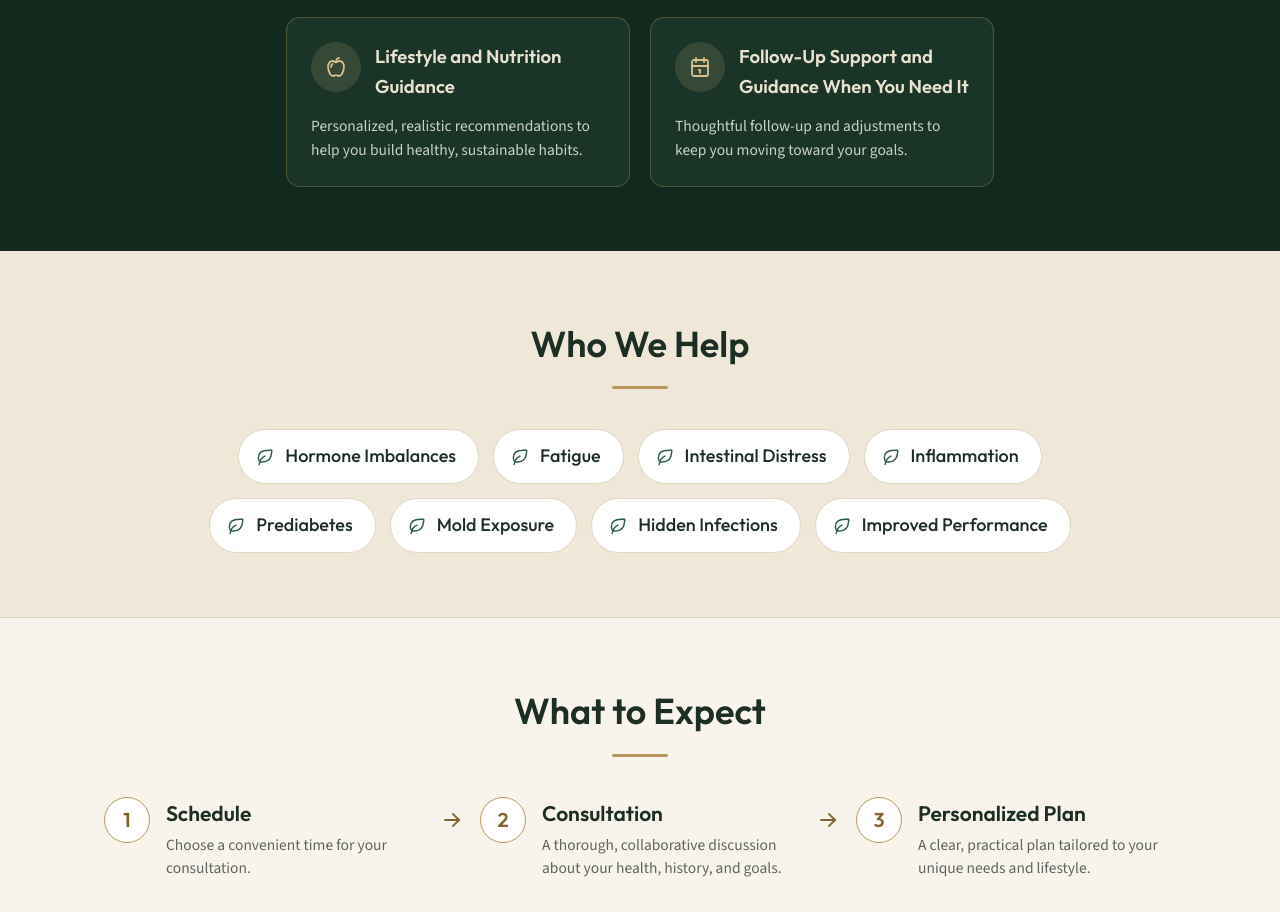
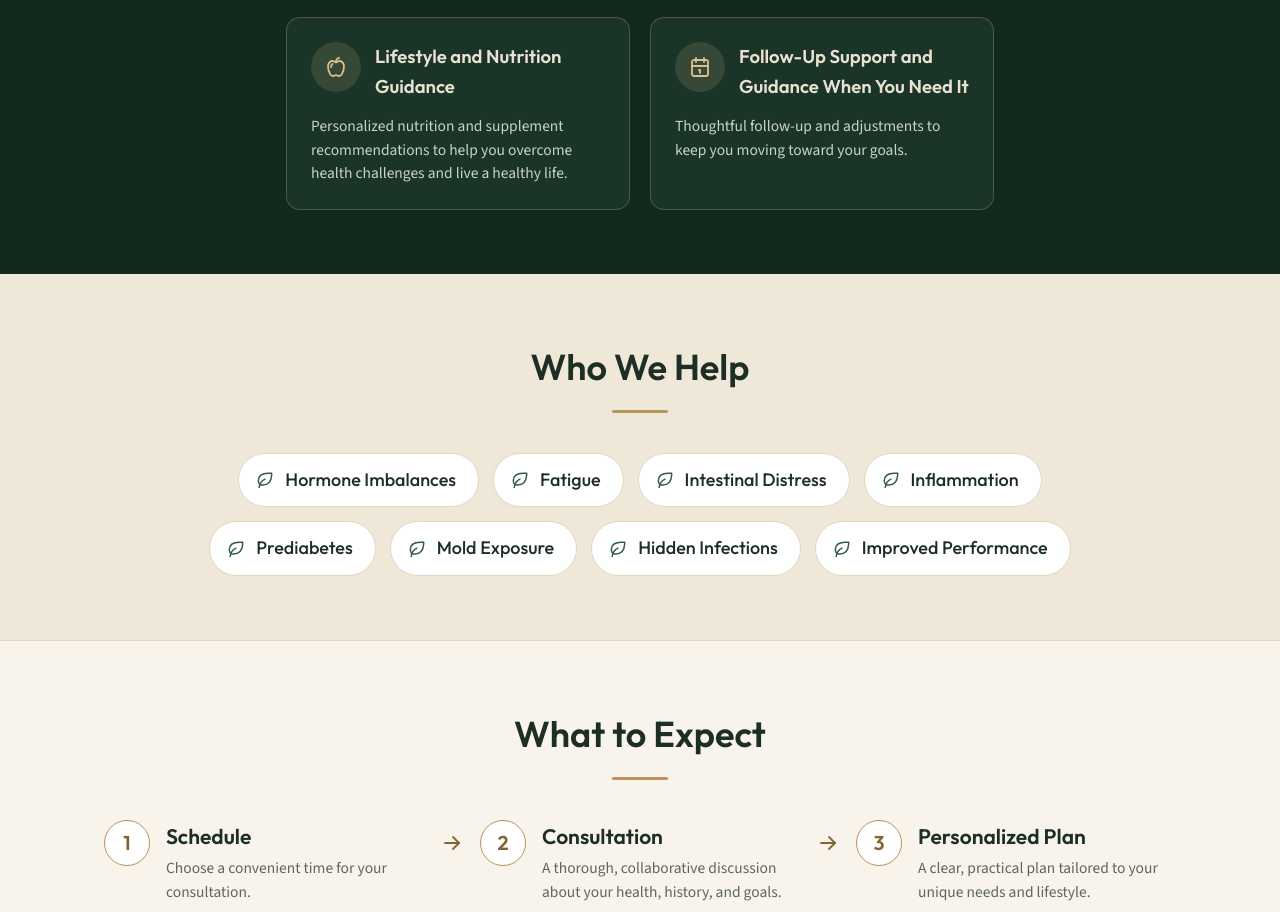
Before and after one commit to GHSteph8/IMCwebsite, a plain HTML site: page index.html in a window 1280 px wide. Shown: the part 1586-2498 px from the top of the page. Drawn offline with Linux system fonts and the light colour scheme.

Commit message:
Update the Lifestyle and Nutrition Guidance description
Co-Authored-By: Claude Opus 5.5 <noreply@anthropic.com>
Claude-Session: https://claude.ai/code/session_01VM694Wxb9AwUx8aCKrZ7Zh

```diff
--- a/index.html
+++ b/index.html
@@ -296,7 +296,7 @@
         </div>
         <div class="card">
           <div class="card-head"><span class="bubble"><svg class="icon"><use href="#i-apple"/></svg></span><h3>Lifestyle and Nutrition Guidance</h3></div>
-          <p>Personalized, realistic recommendations to help you build healthy, sustainable habits.</p>
+          <p>Personalized nutrition and supplement recommendations to help you overcome health challenges and live a healthy life.</p>
         </div>
         <div class="card">
           <div class="card-head"><span class="bubble"><svg class="icon"><use href="#i-calendar"/></svg></span><h3>Follow-Up Support and Guidance When You Need It</h3></div>
```
